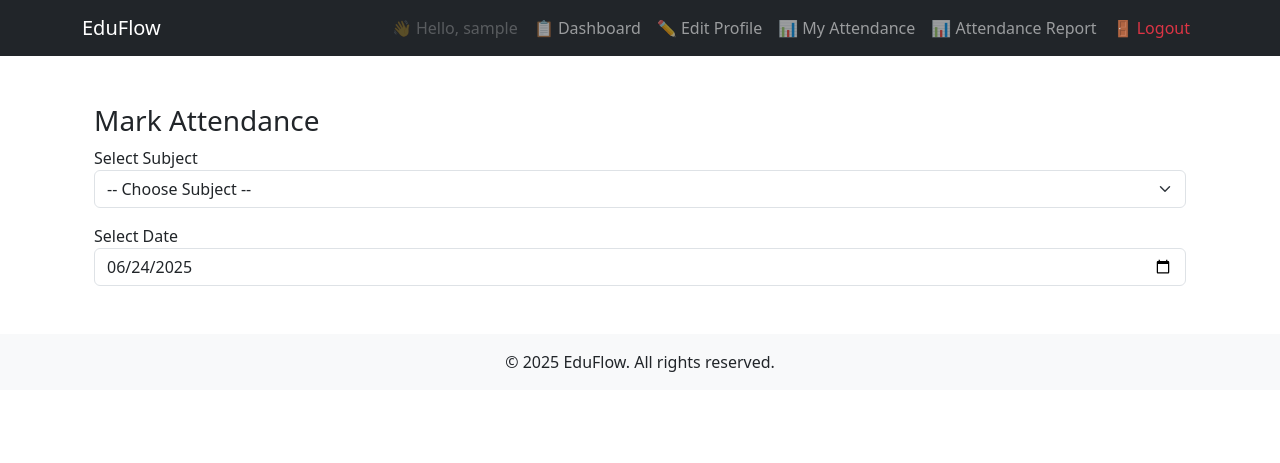
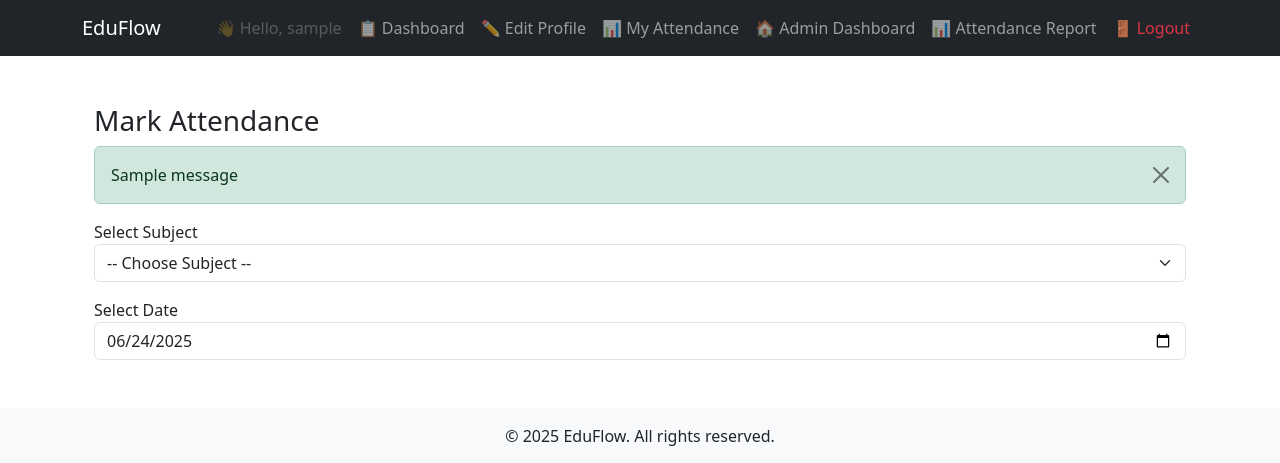
Before and after one commit to ashish-kumar17-abd/EduFlow-App, a Django app: page /attendance/mark/ in a window 1280 px wide. Shown: the top 463 px of the page. Run offline with Django 5.2, Linux system fonts and the light colour scheme; a user stored in the database is signed in; tables that the repository leaves empty hold one stand-in row (values such as "Sample post"); one stand-in notice (Sample message) is shown.

Commit message:
🎯 Final working attendance app with admin dashboard access

```diff
--- a/attendance/templates/attendance/mark_attendance.html
+++ b/attendance/templates/attendance/mark_attendance.html
@@ -4,6 +4,16 @@
 {% block content %}
 <div class="container mt-5">
   <h3>Mark Attendance</h3>
+
+  <!-- ✅ Flash Messages -->
+  {% if messages %}
+    {% for message in messages %}
+      <div class="alert alert-{{ message.tags }} alert-dismissible fade show" role="alert">
+        {{ message }}
+        <button type="button" class="btn-close" data-bs-dismiss="alert" aria-label="Close"></button>
+      </div>
+    {% endfor %}
+  {% endif %}
 
   <!-- Subject & Date Filter Form -->
   <form method="POST" id="filterForm">
--- a/attendance/views.py
+++ b/attendance/views.py
@@ -10,7 +10,6 @@ from collections import defaultdict
 from django.http import HttpResponseRedirect
 from django.urls import reverse
 from django.contrib import messages
-
 
 # ================== MARK ATTENDANCE ==================
 
@@ -42,7 +41,6 @@ def mark_attendance(request):
                     course__iexact=(selected_subject.course or '').strip()
                 )
 
-                # ✅ Only save attendance if status fields are present
                 if any(key.startswith('status_') for key in request.POST.keys()):
                     Attendance.objects.filter(subject=selected_subject, date=selected_date).delete()
 
@@ -56,7 +54,9 @@ def mark_attendance(request):
                                 status=status,
                                 marked_by=teacher,
                             )
-                    return redirect('mark_attendance')
+
+                    messages.success(request, 'Attendance marked successfully!')
+                    return HttpResponseRedirect(reverse('mark_attendance'))
 
             except Subject.DoesNotExist:
                 selected_subject = None
@@ -69,7 +69,6 @@ def mark_attendance(request):
         'selected_date': selected_date,
         'today': timezone.now().date()
     })
-
 
 
 # ================== ATTENDANCE REPORT ==================
@@ -88,8 +87,8 @@ def attendance_report(request):
 
     students = []
     attendance_dates = []
-    attendance_data = defaultdict(dict)  # {student_id: {date: status}}
-    summary_stats = {}  # {student_id: {present, total, percentage}}
+    attendance_data = defaultdict(dict)
+    summary_stats = {}
 
     if selected_subject_id:
         try:
--- a/templates/base.html
+++ b/templates/base.html
@@ -51,6 +51,10 @@
           {% endif %}
 
           {% if user.is_superuser %}
+            <!-- ✅ Admin Dashboard Link -->
+            <li class="nav-item">
+              <a class="nav-link" href="{% url 'admin_dashboard' %}">🏠 Admin Dashboard</a>
+            </li>
             <li class="nav-item">
               <a class="nav-link" href="{% url 'attendance_report' %}">📊 Attendance Report</a>
             </li>
```
